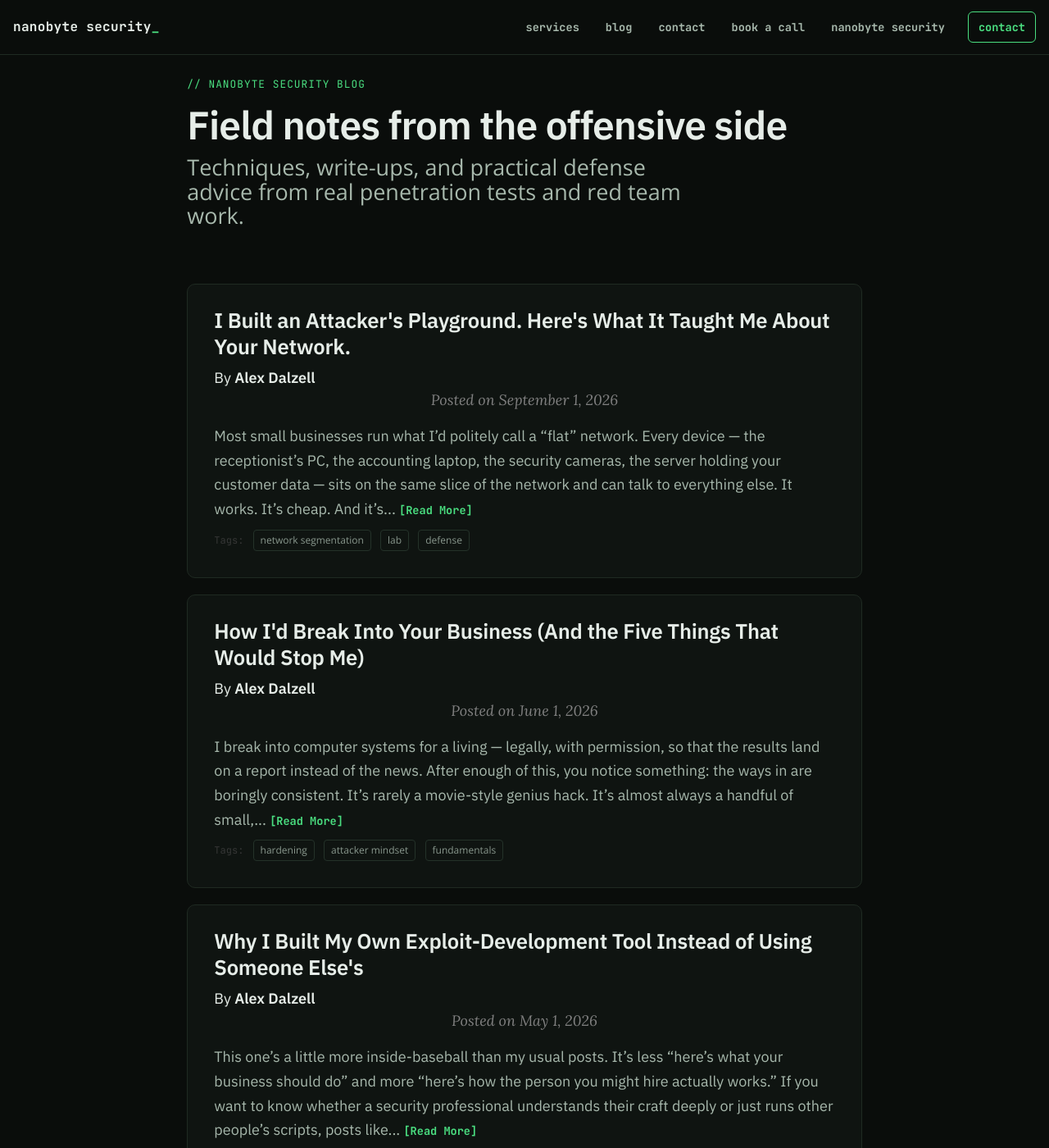
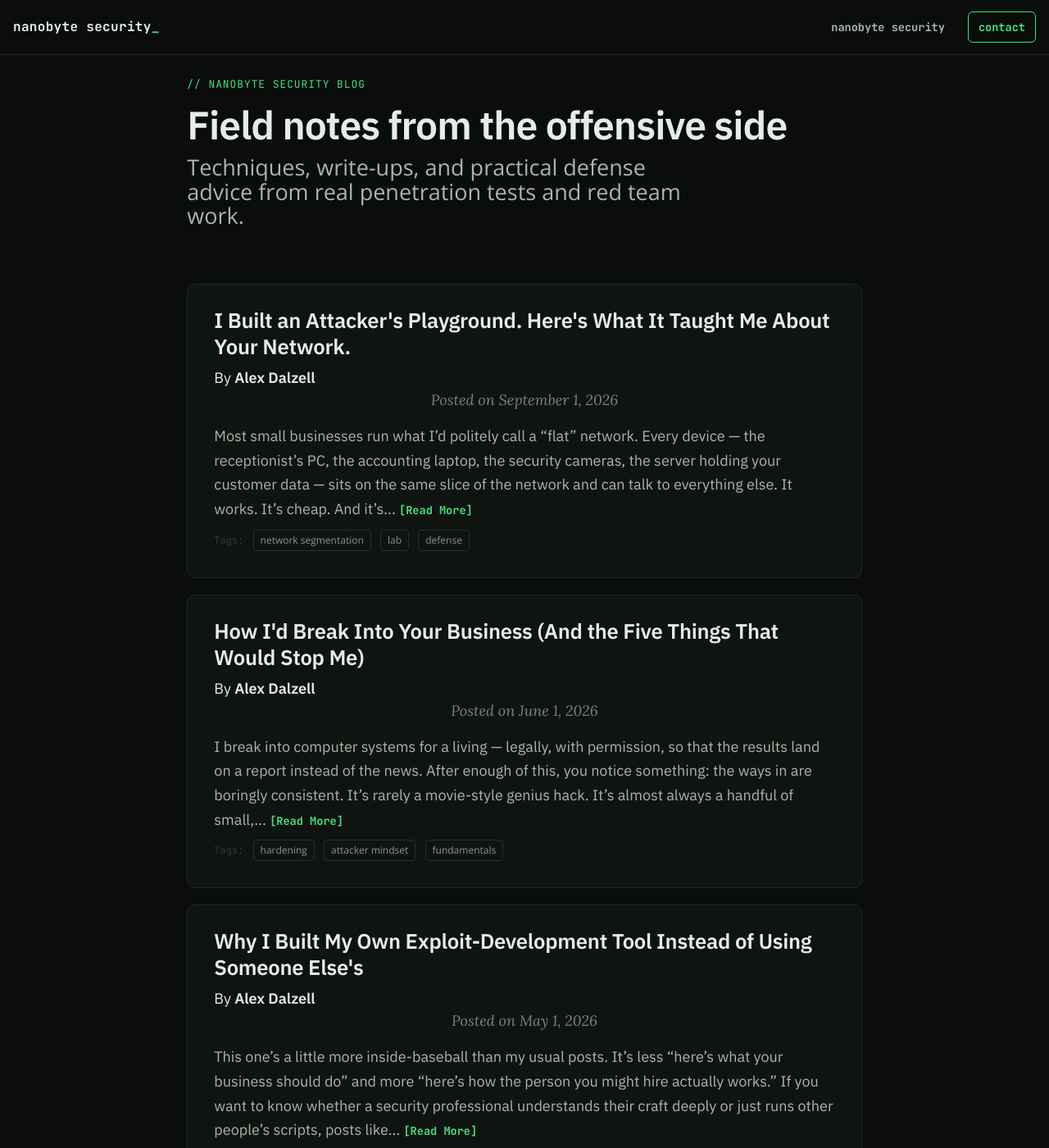
Before and after one commit to nanobyte-security/blog.nanobytesecurity.github.io, a Jekyll site: the page built from index.html, in a window 1280 px wide and 1400 px high. Shown: the whole window at 82% size. Built offline with Jekyll 4.4.1, drawn with Linux system fonts in a browser that asks for light colours; some of the changed text lies outside the part shown.

Commit message:
Update _config.yml

```diff
--- a/_config.yml
+++ b/_config.yml
@@ -5,14 +5,12 @@ site-css:
 
   # ---------- SHARED HEADER / FOOTER (keep identical on both sites) ----------
 title: Nanobyte Security
-author: Alex Dalzell
+url: "https://blog.nanobytesecurity.com"
 url-pretty: "NanobyteSecurity.com"
 
-navbar-links:
-  Services: "https://nanobytesecurity.com/#services"
-  Blog: "https://blog.nanobytesecurity.com/"
-  Contact: "https://nanobytesecurity.com/contact"
-  Book a call: "https://calendly.com/alex-nanobytesecurity/30min"
+site-css:
+  - "/assets/css/nanobyte-header.css"
+  - "/assets/css/nanobyte-blog.css"
 
 social-network-links:
   email: "alex@nanobytesecurity.com"
@@ -20,12 +18,4 @@ social-network-links:
 
 remove-ads: true
 footer-hide-themename: true
-
-navbar-col: "#0A0D0B"
-navbar-text-col: "#A7B8AC"
-navbar-border-col: "#1F2A22"
-footer-col: "#0A0D0B"
-footer-text-col: "#7F9687"
-footer-link-col: "#7F9687"
-footer-hover-col: "#4ADE80"
 # ---------------------------------------------------------------------------
```
